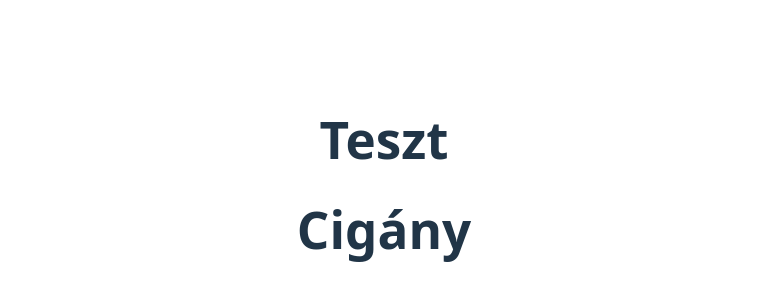
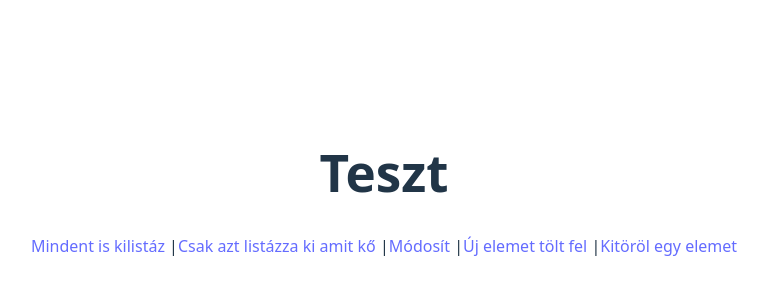
Before and after one commit to ZSzabolcs/crudize, a React (Vite) app: page / in a window 1280 px wide. Shown: the part 216-516 px from the top of the page, without its empty margins (256-1024 px from the left). Built offline with nearby package versions, Linux system fonts and the light colour scheme.

Commit message:
Fingom szagától bűzlik az utca, kiszabadult belemnek összes cucca

```diff
--- a/src/App.jsx
+++ b/src/App.jsx
@@ -16,19 +16,19 @@ function App() {
     <>
       <h1>Teszt</h1>
       <nav className='d-flex gap-4 p-3 fs-3'>
-        <NavLink to="/listaOsszes"></NavLink>
-        <NavLink to="/listaEgy"></NavLink>
-        <NavLink to="/modositas"></NavLink>
-        <NavLink to="/feltoltes"></NavLink>
-        <NavLink to="/torles"></NavLink>
+        <NavLink to="/listaOsszes">Mindent is kilistáz </NavLink> |
+        <NavLink to="/listaEgy">Csak azt listázza ki amit kő </NavLink> |
+        <NavLink to="/modositas">Módosít </NavLink> |
+        <NavLink to="/feltoltes">Új elemet tölt fel </NavLink> |
+        <NavLink to="/torles">Kitöröl egy elemet </NavLink>
       </nav>
 
       <Routes>
-        <Route path='/' element={<List />}/>
-        <Route path='/' element={<Single />}/>
-        <Route path='/' element={<Mod />}/>
-        <Route path='/' element={<Upd />}/>
-        <Route path='/' element={<Del />}/>
+        <Route path='/listaOsszes' element={<List />}/>
+        <Route path='/listaEgy' element={<Single />}/>
+        <Route path='/modositas' element={<Mod />}/>
+        <Route path='/feltoltes' element={<Upd />}/>
+        <Route path='/torles' element={<Del />}/>
       </Routes>
     </>
   )
```
